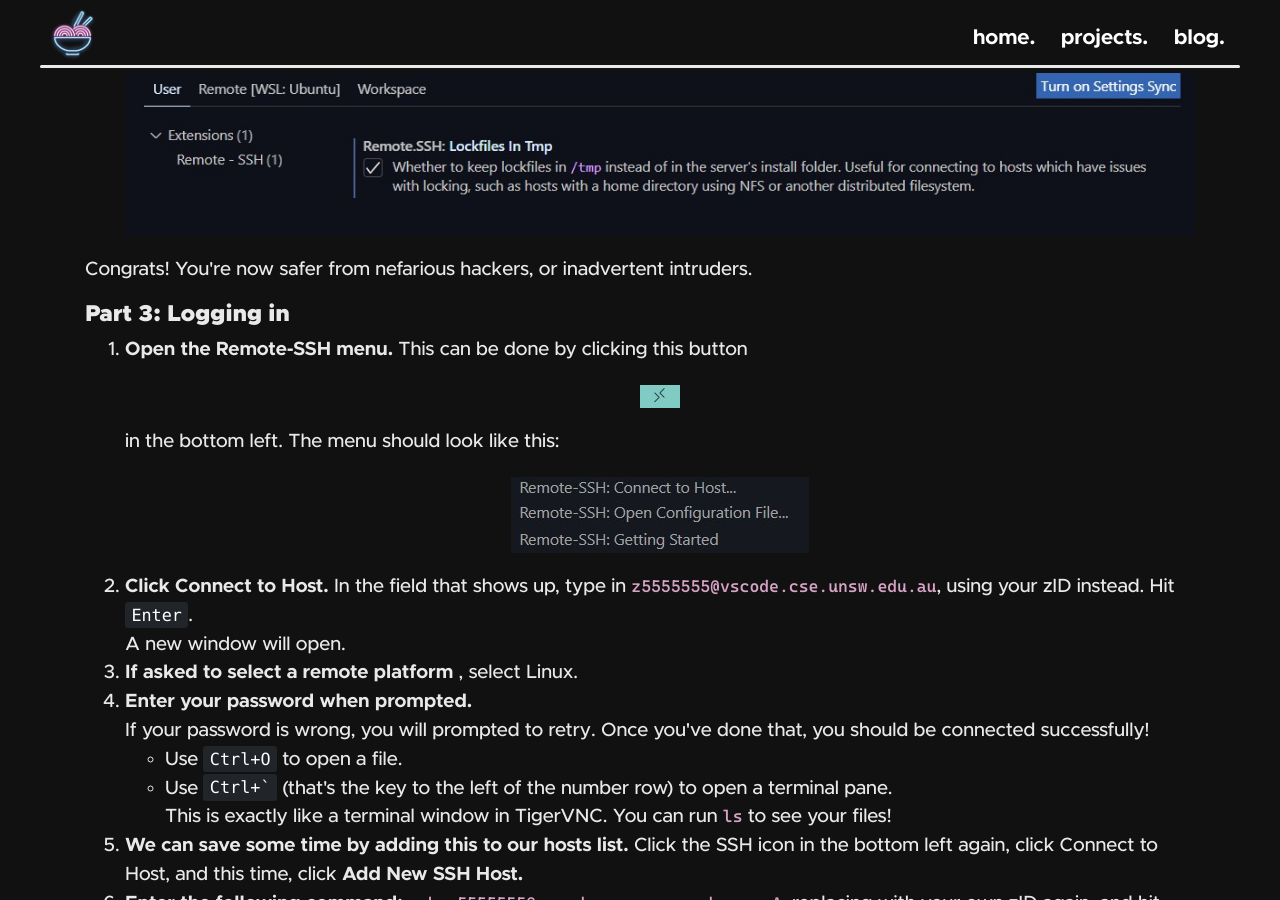
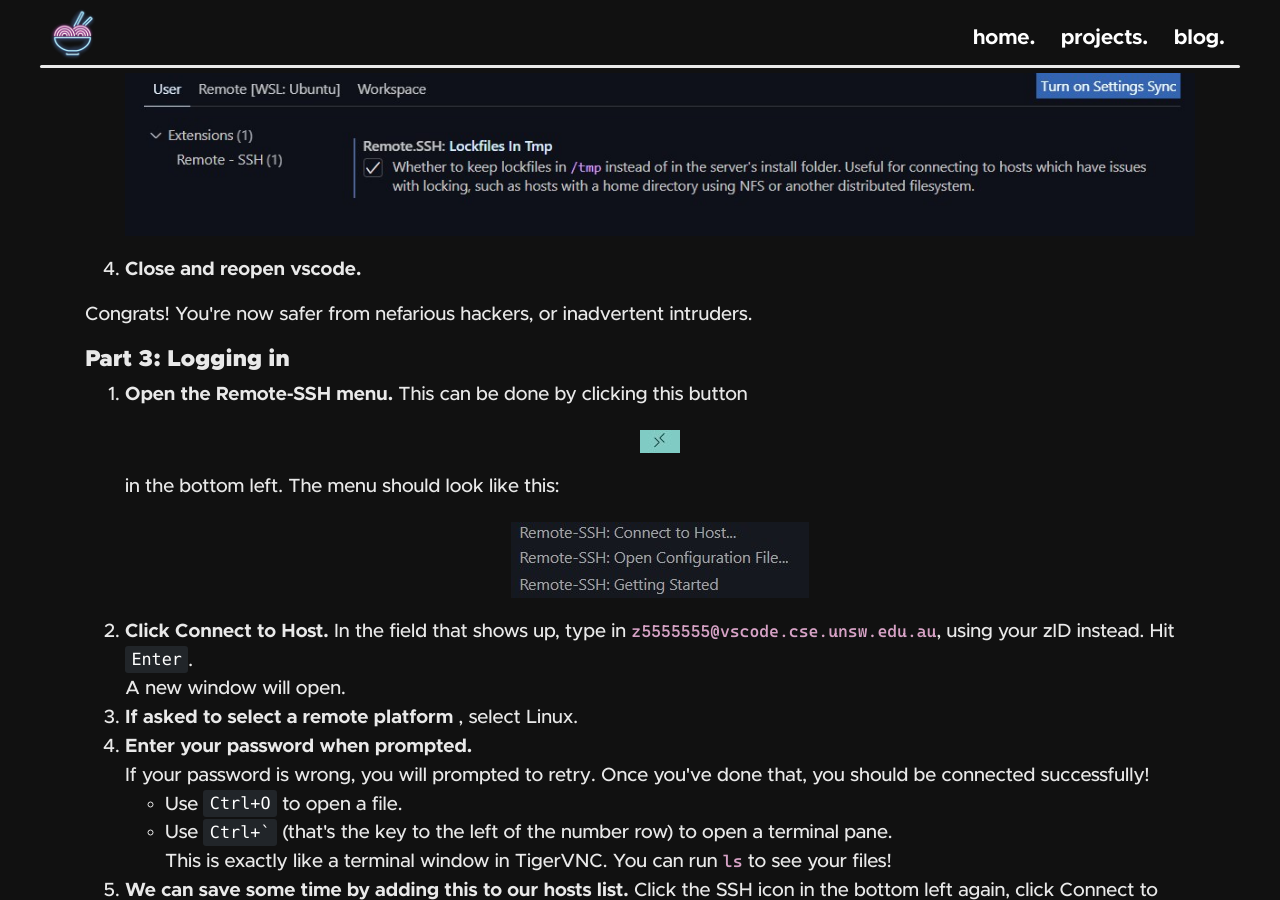
Before and after one commit to jeffreydyao/abiramen.github.io, a Jekyll site: the page built from _posts/2020-09-18-vscode-and-cse.html, in a window 1280 px wide and 900 px high, scrolled down 3357 px. Built offline with Jekyll 4.4.1, drawn with Linux system fonts in a browser that asks for light colours; nearby versions of some CDN libraries; comment, search, counter and statistics services are not loaded.

Commit message:
Add step

```diff
--- a/_posts/2020-09-18-vscode-and-cse.html
+++ b/_posts/2020-09-18-vscode-and-cse.html
@@ -92,6 +92,9 @@
     <li>
         <strong>Search for 'Lockfiles In Tmp'.</strong> Again, select the corresponding checkbox.
         <img style="max-width:100%" src="/assets/images/blog/cse-setup/lockfiles.jpg" alt="Lockfiles In Tmp" />
+    </li>
+    <li>
+        <strong>Close and reopen vscode.</strong>
     </li>
 </ol>
 <p>Congrats! You're now safer from nefarious hackers, or inadvertent intruders.</p>
```
